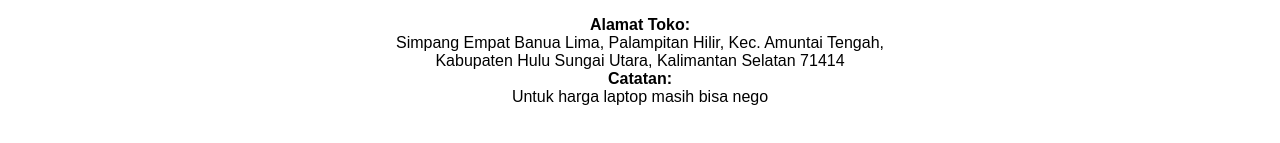
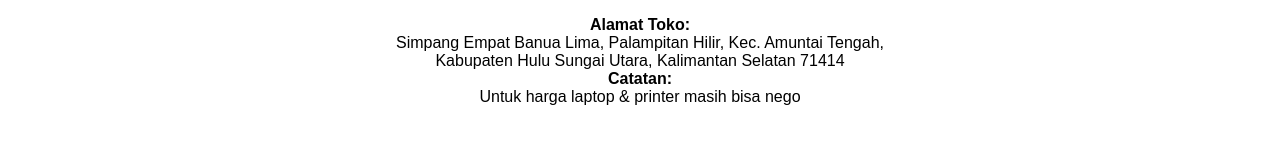
Before and after one commit to mkml22/ASKOM, a plain HTML site: page index.html in a window 1280 px wide. Shown: the part 2649-2792 px from the top of the page. Drawn offline with Linux system fonts and the light colour scheme; grey boxes are pictures that could not be loaded.

Commit message:
Update index.html

```diff
--- a/index.html
+++ b/index.html
@@ -626,7 +626,7 @@ document.addEventListener("DOMContentLoaded", () => {
 
 
      <p><strong>Catatan:</strong><br/>
-    Untuk harga laptop masih bisa nego<br/></p>
+    Untuk harga laptop & printer masih bisa nego<br/></p>
 
     <div style="margin-top: 15px;">
       <iframe allowfullscreen height="200" loading="lazy" referrerpolicy="no-referrer-when-downgrade"
```
